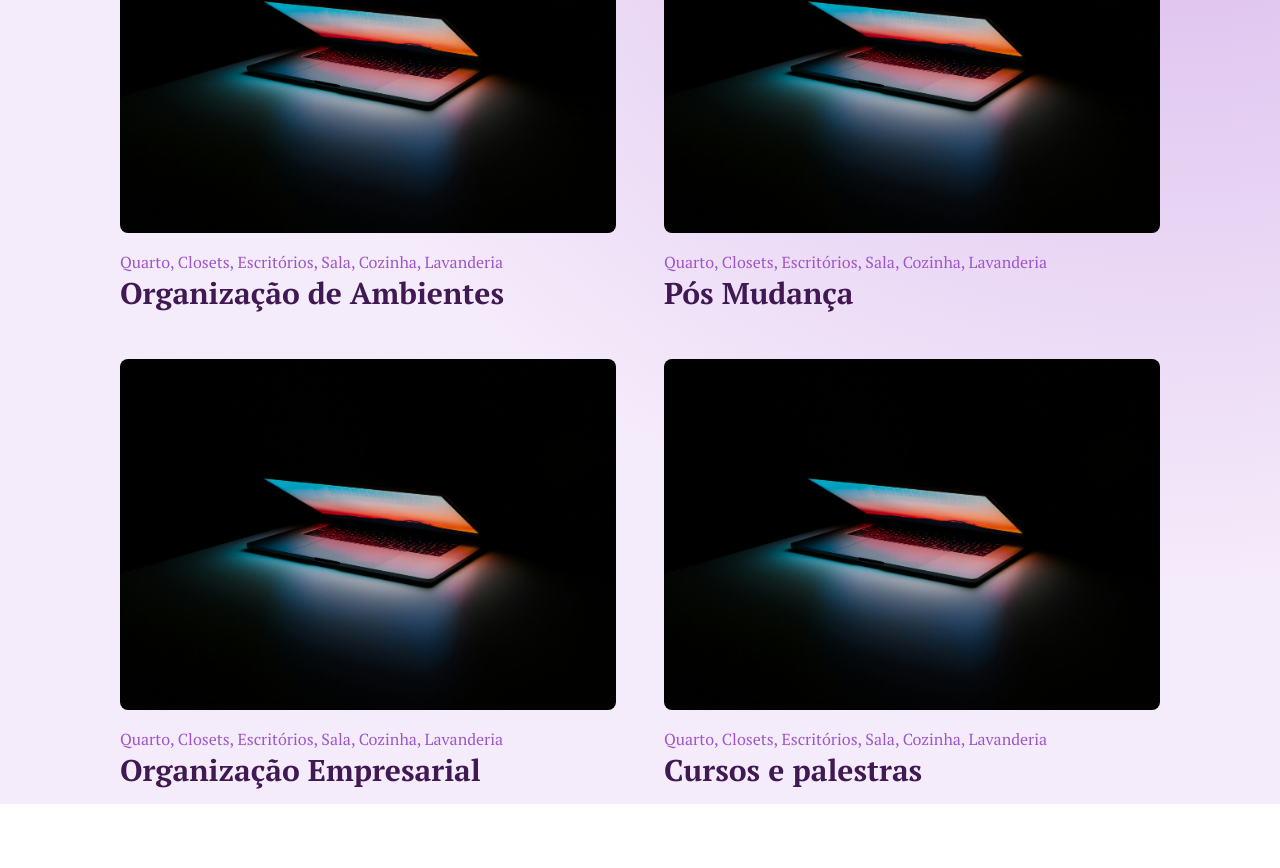
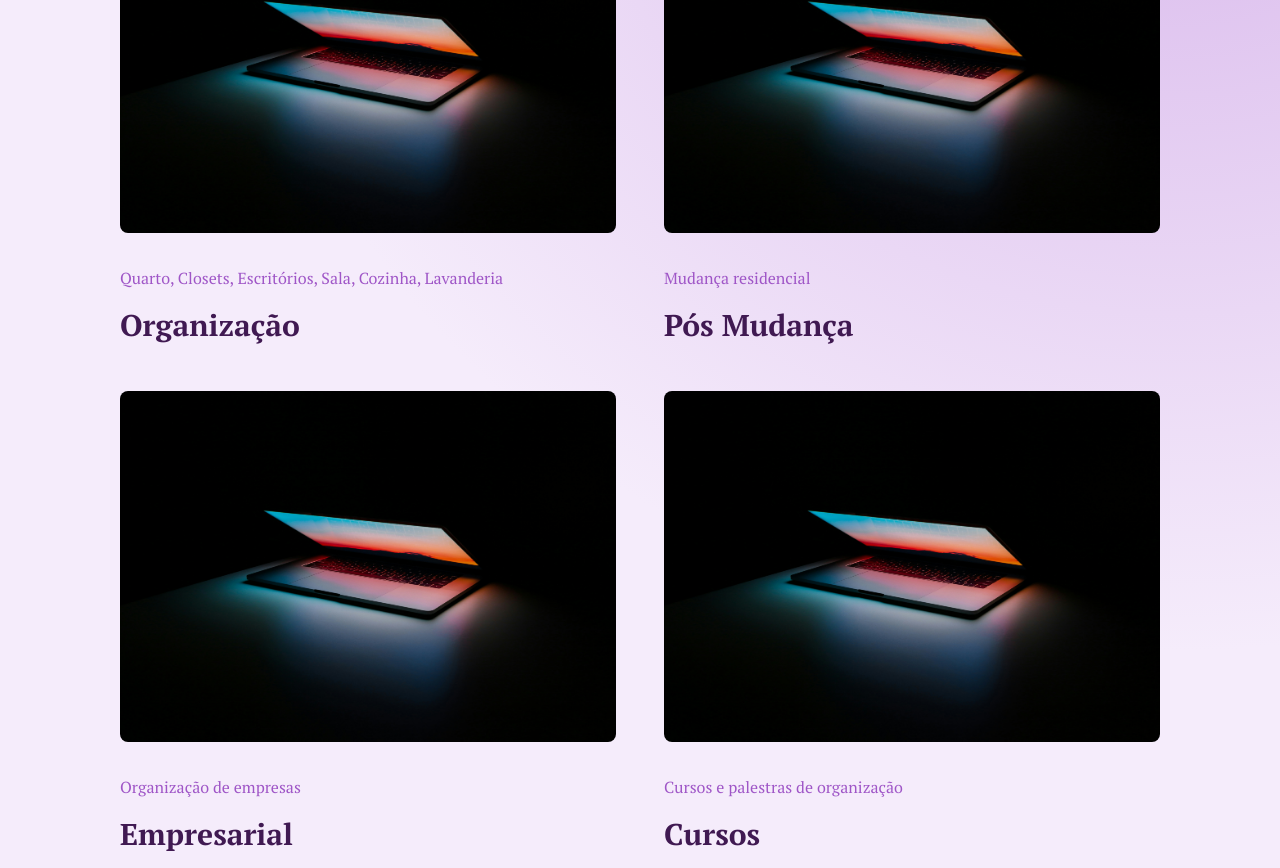
Before and after one commit to junioralvesbr/site-leticiamartins, a Next.js app: page / in a window 1280 px wide. Shown: the part 1238-2106 px from the top of the page. Before the commit the page ends 2042 px from the top, so only its background shows below. Built offline with nearby package versions, Linux system fonts and the light colour scheme.

Commit message:
ajustar items da tela

```diff
--- a/src/components/Hero.tsx
+++ b/src/components/Hero.tsx
@@ -24,7 +24,7 @@ export default function Hero() {
             Personal Organizer
           </p>
 
-          <h1 className="font-anton text-clamp text-primary whitespace-pre letter-spacing-[-0.02em] leading-[1.2] font-bold lg:text-9xl">
+          <h1 className="font-anton text-clamp text-primary whitespace-pre letter-spacing-[-0.02em] leading-[1.2] font-bold lg:text-8xl">
             Leticia Martins
           </h1>
         </div>
--- a/src/components/Sevices.tsx
+++ b/src/components/Sevices.tsx
@@ -4,23 +4,23 @@ import SubTitleH2 from "@/components/SubTitleH2";
 const data = [
   {
     image: '/images/service.jpg',
-    title: 'Organização de Ambientes',
+    title: 'Organização',
     description: 'Quarto, Closets, Escritórios, Sala, Cozinha, Lavanderia'
   },
   {
     image: '/images/service.jpg',
     title: 'Pós Mudança',
-    description: 'Quarto, Closets, Escritórios, Sala, Cozinha, Lavanderia'
+    description: 'Mudança residencial'
   },
   {
     image: '/images/service.jpg',
-    title: 'Organização Empresarial',
-    description: 'Quarto, Closets, Escritórios, Sala, Cozinha, Lavanderia'
+    title: 'Empresarial',
+    description: 'Organização de empresas'
   },
   {
     image: '/images/service.jpg',
-    title: 'Cursos e palestras',
-    description: 'Quarto, Closets, Escritórios, Sala, Cozinha, Lavanderia'
+    title: 'Cursos',
+    description: 'Cursos e palestras de organização'
   },
 ]
 
@@ -33,13 +33,13 @@ export default function Services() {
 
       <div className="grid grid-cols-1 md:grid-cols-2 gap-12 p-4 mt-12">
         {data.map((item, index) => (
-          <article key={index}>
+          <article key={index} className="flex flex-col gap-4">
             <Image
               src={item.image}
               alt="Serviços"
               width={500}
               height={500}
-              className="w-full h-auto rounded-lg mb-4"
+              className="w-full h-auto rounded-lg mb-4 hover:scale-105 transition-all duration-1000"
             />
             <p className="text-secondary font-ptSerif">
               {item.description}
```
